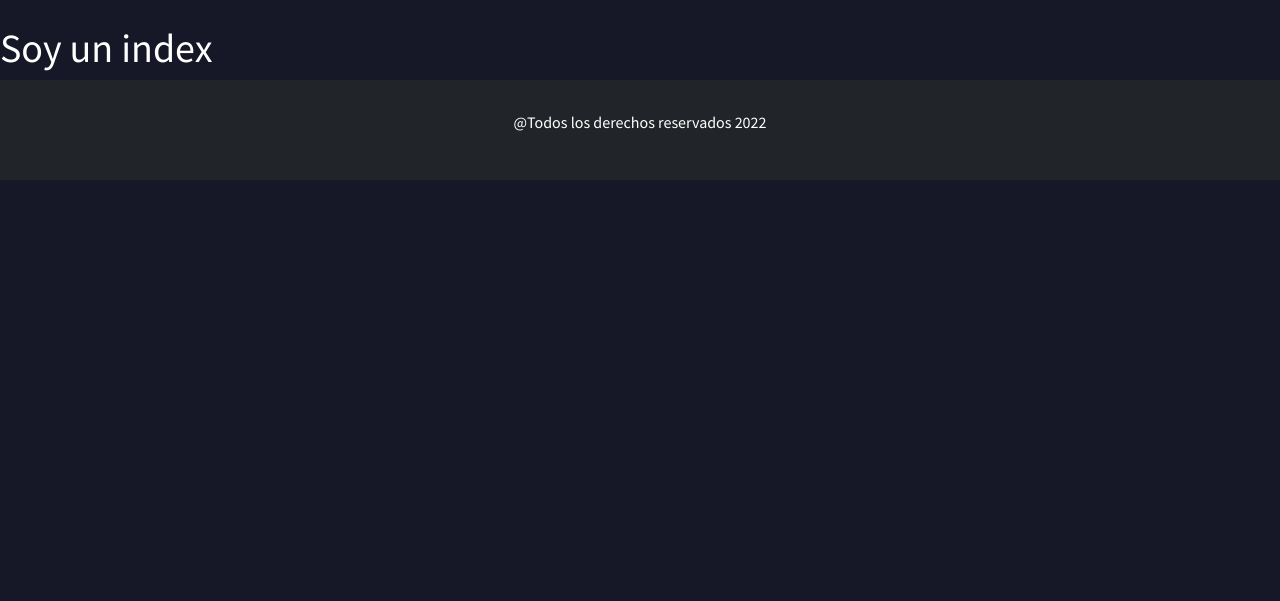
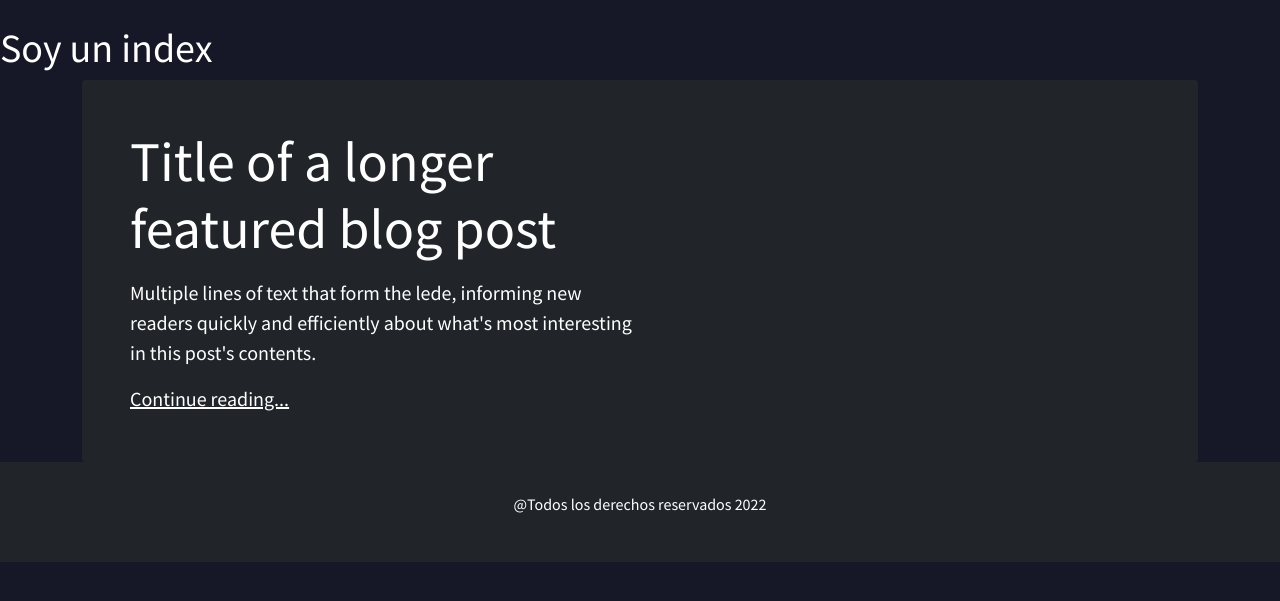
Before and after one commit to infosergio2020/Laplatatkd, a Flask app: page / in a window 1280 px wide. Shown: the part 116-717 px from the top of the page. Run offline with Flask 2, Linux system fonts and the light colour scheme; some libraries are stand-ins or nearby versions.

Commit message:
estoy agregando una estructura al index

```diff
--- a/templates/index.html
+++ b/templates/index.html
@@ -5,6 +5,16 @@
         <div>
             <h1> Soy un index </h1>
         </div>
+        <div class="container">
+            <div class="jumbotron p-3 p-md-5 text-white rounded bg-dark">
+                <div class="col-md-6 px-0">
+                  <h1 class="display-4 font-italic">Title of a longer featured blog post</h1>
+                  <p class="lead my-3">Multiple lines of text that form the lede, informing new readers quickly and efficiently about what's most interesting in this post's contents.</p>
+                  <p class="lead mb-0"><a href="#" class="text-white font-weight-bold">Continue reading...</a></p>
+                </div>
+            </div>
+        </div>
+
     </main>
 
 <!-- FIN Info del index -->
```
